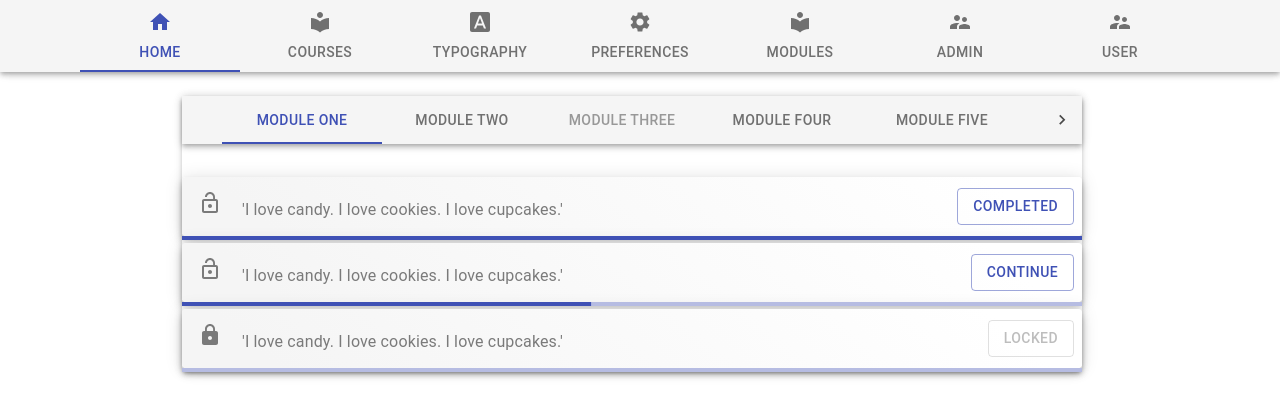
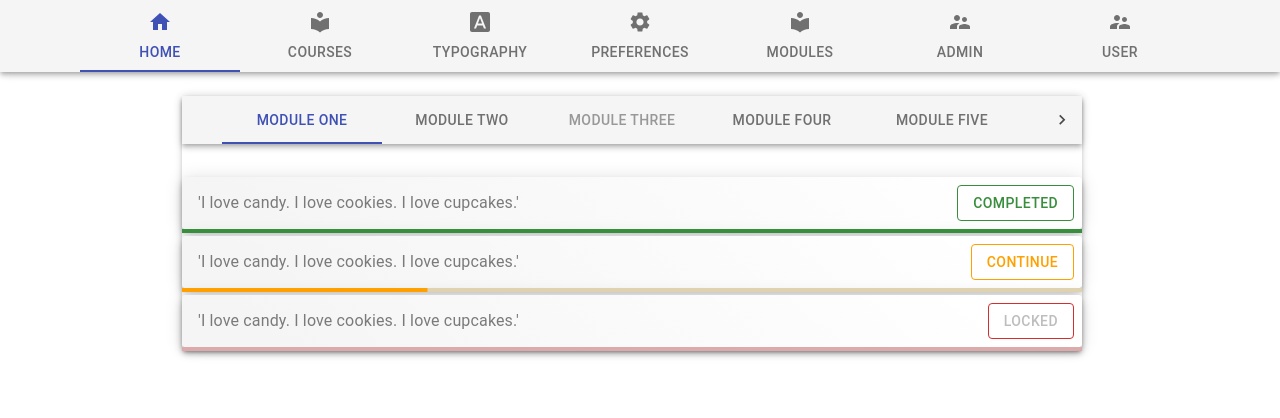
Before and after one commit to t-janicki/react-panel-components, a React (Create React App) app: page /modules in a window 1280 px wide. Shown: the top 418 px of the page. Built offline with nearby package versions, Linux system fonts and the light colour scheme.

Commit message:
module button and progress bar

```diff
--- /dev/null
+++ b/src/app/shared/components/module/module.button.tsx
@@ -0,0 +1,49 @@
+import * as React from 'react'
+import { Button, Theme, withStyles } from "@material-ui/core";
+
+interface Props {
+	type: 'locked' | 'continue' | 'completed'
+}
+
+const ModuleButton: React.FC<Props> = ({type}) => {
+
+	switch (type) {
+		case 'locked':
+			return <LockedButton disabled> LOCKED </LockedButton>;
+		case "continue":
+			return <ContinueButton> CONTINUE </ContinueButton>;
+		case "completed":
+			return <CompletedButton> COMPLETED </CompletedButton>;
+	}
+};
+
+export default ModuleButton;
+
+const LockedButton = withStyles((theme: Theme) => ({
+	root: {
+		border: '1px solid #d32f2f',
+		backgroundColor: 'transparent',
+		fontSize: '0.875rem',
+		padding: '5px 15px'
+	},
+}))(Button);
+
+const ContinueButton = withStyles((theme: Theme) => ({
+	root: {
+		color: '#ffa000',
+		border: '1px solid #ffa000',
+		backgroundColor: 'transparent',
+		fontSize: '0.875rem',
+		padding: '5px 15px'
+	},
+}))(Button);
+
+const CompletedButton = withStyles((theme: Theme) => ({
+	root: {
+		color: '#388e3c',
+		border: '1px solid #388e3c',
+		backgroundColor: 'transparent',
+		fontSize: '0.875rem',
+		padding: '5px 15px'
+	},
+}))(Button);
--- a/src/app/shared/components/module/module.list.tsx
+++ b/src/app/shared/components/module/module.list.tsx
@@ -11,12 +11,12 @@ import Tab from '@material-ui/core/Tab';
 import Typography from '@material-ui/core/Typography';
 import Box from '@material-ui/core/Box';
 import {
-	Button,
-	LinearProgress,
 	Paper,
 	SnackbarContent
 } from "@material-ui/core";
 import { Lock, LockOpen } from "@material-ui/icons";
+import ModuleProgressBar from "./module.progress.bar";
+import ModuleButton from "./module.button";
 
 interface TabPanelProps {
 	children?: React.ReactNode;
@@ -90,17 +90,12 @@ const ModuleList: React.FC = () => {
 											marginTop: '3px',
 										}}
 										message={<Typography>
-											<LockOpen style={{marginRight: '20px'}}/>
+											{/*<LockOpen style={{marginRight: '20px'}}/>*/}
 											'I love candy. I love cookies. I love cupcakes.'
 										</Typography>}
-										action={<Button variant="outlined" color='primary'>
-											COMPLETED
-										</Button>}
+										action={<ModuleButton type='completed'/>}
 									/>
-									<LinearProgress
-										variant="determinate"
-										value={(11 * 100 / 11)}
-									/>
+									<ModuleProgressBar type='completed' activeStep={11} totalSteps={11}/>
 									<SnackbarContent
 										style={{
 											background: 'linear-gradient(40deg, #f5f5f5 10%, #ffffff 90%)',
@@ -109,17 +104,12 @@ const ModuleList: React.FC = () => {
 											marginTop: '3px'
 										}}
 										message={<Typography>
-											<LockOpen style={{marginRight: '20px'}}/>
+											{/*<LockOpen style={{marginRight: '20px'}}/>*/}
 											'I love candy. I love cookies. I love cupcakes.'
 										</Typography>}
-										action={<Button variant="outlined" color='primary'>
-											CONTINUE
-										</Button>}
+										action={<ModuleButton type='continue'/>}
 									/>
-									<LinearProgress
-										variant="determinate"
-										value={(5 * 100 / 11)}
-									/>
+									<ModuleProgressBar type='continue' activeStep={3} totalSteps={11}/>
 									<SnackbarContent
 										style={{
 											background: 'linear-gradient(40deg, #f5f5f5 10%, #ffffff 90%)',
@@ -127,17 +117,12 @@ const ModuleList: React.FC = () => {
 											marginTop: '3px'
 										}}
 										message={<Typography>
-											<Lock style={{marginRight: '20px'}}/>
+											{/*<Lock style={{marginRight: '20px'}}/>*/}
 											'I love candy. I love cookies. I love cupcakes.'
 										</Typography>}
-										action={<Button variant="outlined" color='primary' disabled>
-											LOCKED
-										</Button>}
+										action={<ModuleButton type='locked'/>}
 									/>
-									<LinearProgress
-										variant="determinate"
-										value={(0 * 100 / 11)}
-									/>
+									<ModuleProgressBar type='locked' activeStep={0} totalSteps={11}/>
 								</TabPanel>
 								<TabPanel value={value} index={1}>
 									Item Two
--- /dev/null
+++ b/src/app/shared/components/module/module.progress.bar.tsx
@@ -0,0 +1,59 @@
+import * as React from 'react'
+import LinearProgress from '@material-ui/core/LinearProgress';
+import withStyles from "@material-ui/core/styles/withStyles";
+
+interface Props {
+	type: 'locked' | 'continue' | 'completed'
+	activeStep: number
+	totalSteps: number
+}
+
+const ModuleProgressBar: React.FC<Props> = ({type, activeStep, totalSteps}) => {
+
+	switch (type) {
+		case "locked":
+			return <LockedModuleProgress
+				value={(activeStep * 100 / totalSteps)}
+				variant='determinate'
+			/>;
+		case "continue":
+			return <ContinueModuleProgress
+				value={(activeStep * 100 / totalSteps)}
+				variant='determinate'
+			/>;
+		case "completed":
+			return <CompletedModuleProgress
+				value={(activeStep * 100 / totalSteps)}
+				variant='determinate'
+			/>;
+	}
+};
+
+export default ModuleProgressBar;
+
+const ContinueModuleProgress = withStyles({
+	colorPrimary: {
+		backgroundColor: '#dfd2b1',
+	},
+	barColorPrimary: {
+		backgroundColor: '#ffa000',
+	},
+})(LinearProgress);
+
+const CompletedModuleProgress = withStyles({
+	colorPrimary: {
+		backgroundColor: '#95cc97',
+	},
+	barColorPrimary: {
+		backgroundColor: '#388e3c',
+	},
+})(LinearProgress);
+
+const LockedModuleProgress = withStyles({
+	colorPrimary: {
+		backgroundColor: '#dcaaaa',
+	},
+	barColorPrimary: {
+		backgroundColor: '#d32f2f',
+	},
+})(LinearProgress);
```
